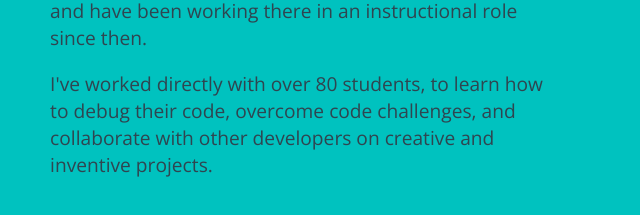
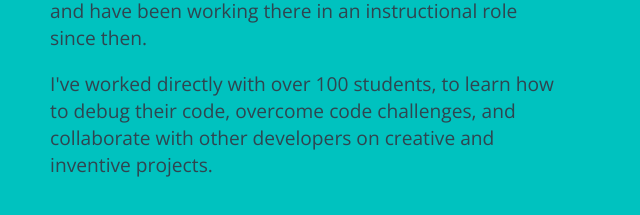
Before and after one commit to Cparusso/portfolio, a React (Create React App) app: page /about in a window 1280 px wide. Shown: the part 433-648 px from the top of the page, without its empty margins (0-640 px from the left). Built offline with nearby package versions, Linux system fonts and the light colour scheme.

Commit message:
Update resume link.

```diff
--- a/src/components/About.js
+++ b/src/components/About.js
@@ -14,7 +14,7 @@ function About() {
                         role since then.
                     </p>
                     <p>
-                        I've worked directly with over 80 students, to learn how to debug their code,
+                        I've worked directly with over 100 students, to learn how to debug their code,
                         overcome code challenges, and collaborate with other developers on creative
                         and inventive projects.
                     </p>
--- a/src/components/NavBar.js
+++ b/src/components/NavBar.js
@@ -47,7 +47,7 @@ class NavBar extends Component {
 								about
 							</NavLink>
 							<a
-								href="https://drive.google.com/file/d/18-BvMGQThoh5jobPE5phGSw-WJMzS2wJ/view"
+								href="https://drive.google.com/file/d/1XvmtiSI8g1K7Ld4-eYBPXFxDur7z93B5/view"
 								className="navbar-link"
 								target="blank"
 							>
```
